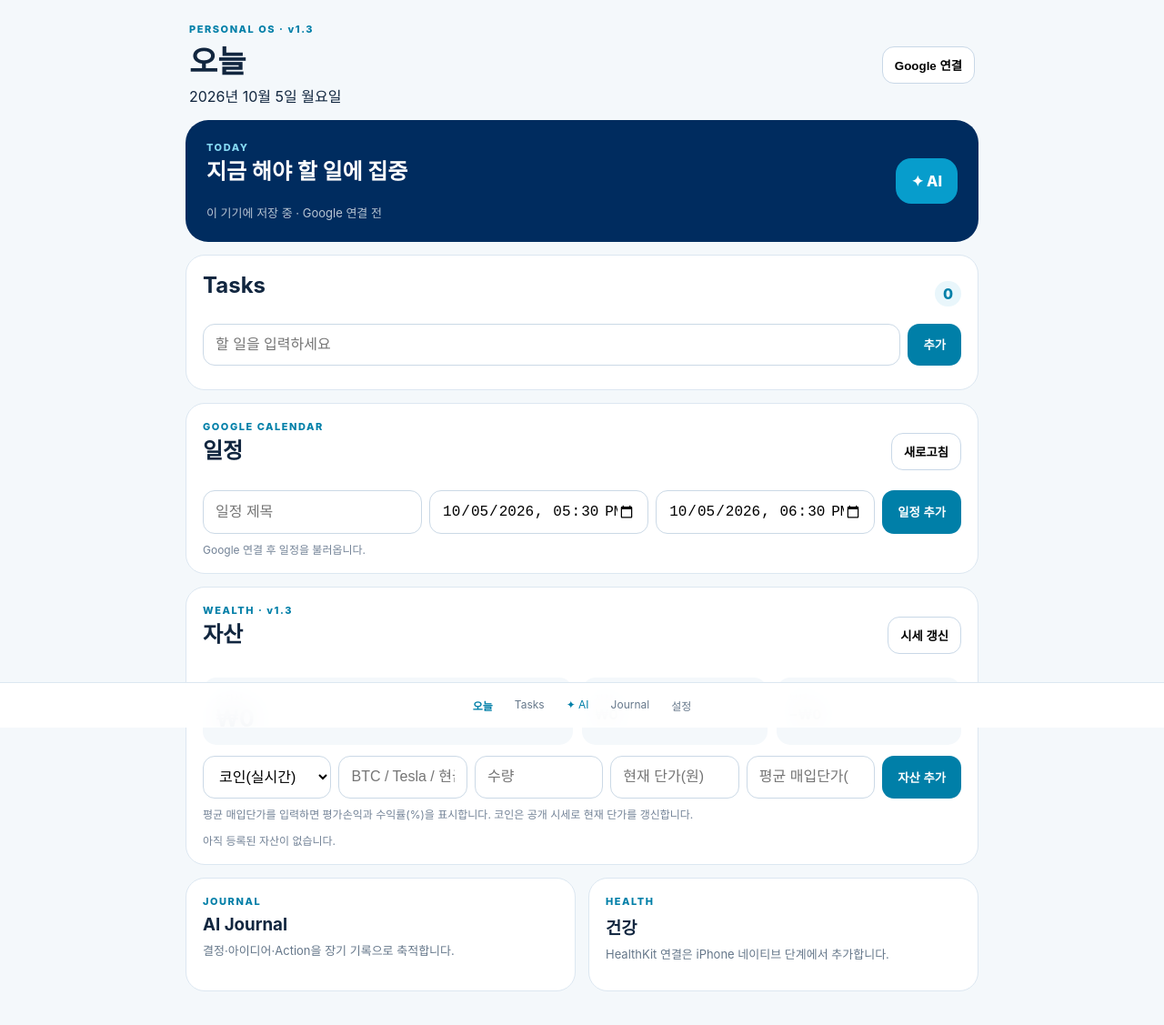
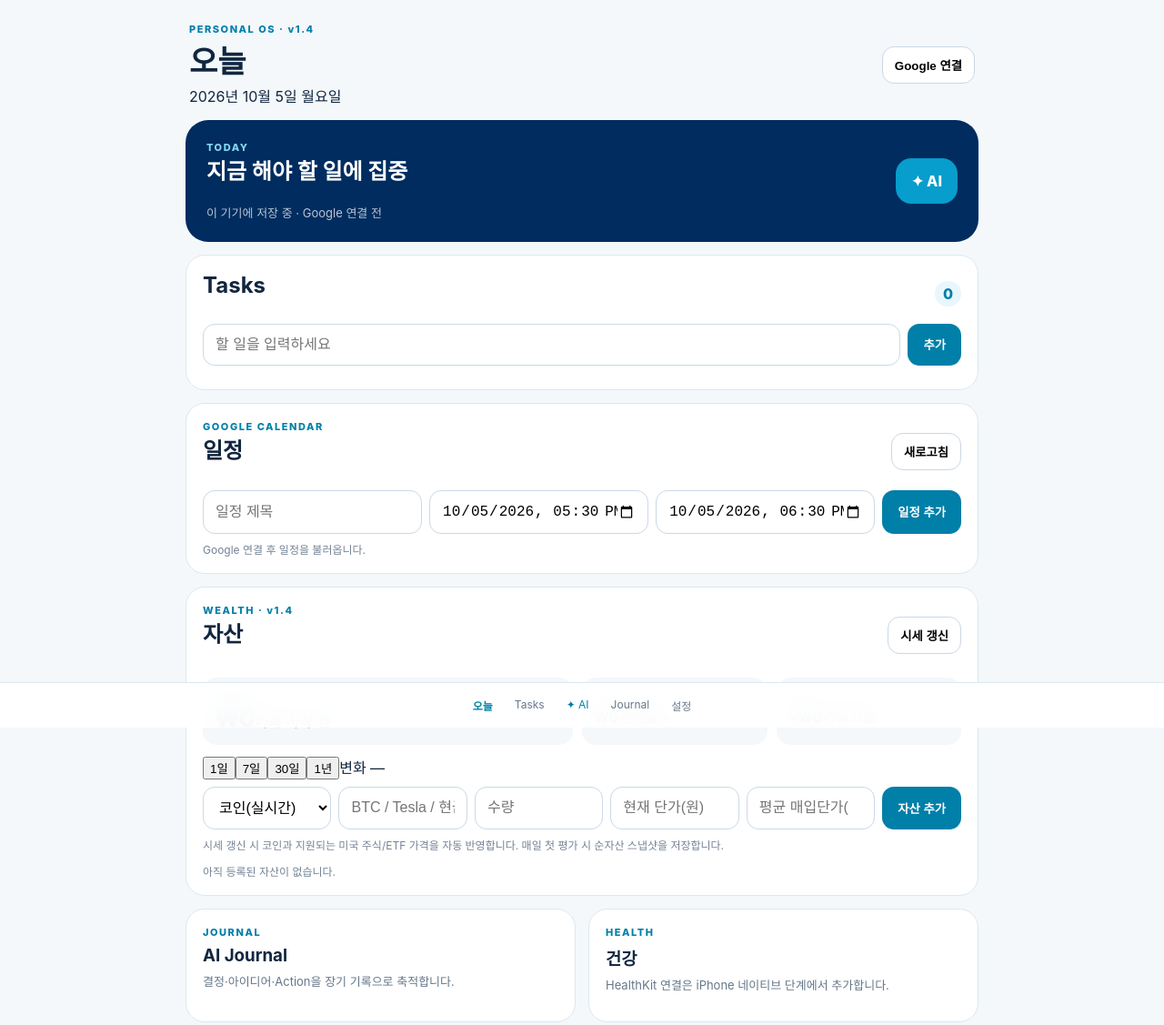
Before and after one commit to rudwnsgus13-ops/personal-os, a plain HTML site: page index.html in a window 1280 px wide. Shown: the whole page at 91% size. Drawn offline with Linux system fonts and the light colour scheme.

Commit message:
Upgrade Personal OS v1.4 portfolio tracking

```diff
--- a/index.html
+++ b/index.html
@@ -1,11 +1,11 @@
 <!doctype html><html lang="ko"><head><meta charset="utf-8"><meta name="viewport" content="width=device-width,initial-scale=1,viewport-fit=cover"><meta name="theme-color" content="#002c5f"><title>Personal OS</title><link rel="manifest" href="manifest.webmanifest"><link rel="stylesheet" href="styles.css"><script src="https://accounts.google.com/gsi/client" async defer></script></head><body>
-<header><div><div class="eyebrow">PERSONAL OS · v1.3</div><h1>오늘</h1><div id="today"></div></div><button id="googleBtn" class="outline">Google 연결</button></header><main>
+<header><div><div class="eyebrow">PERSONAL OS · v1.4</div><h1>오늘</h1><div id="today"></div></div><button id="googleBtn" class="outline">Google 연결</button></header><main>
 <section class="hero"><div><div class="eyebrow light">TODAY</div><h2>지금 해야 할 일에 집중</h2><p id="sync">이 기기에 저장 중 · Google 연결 전</p></div><a class="ai" href="https://chatgpt.com/" target="_blank" rel="noopener">✦ AI</a></section>
 <section class="card"><div class="titleRow"><h2>Tasks</h2><span id="count">0</span></div><form id="taskForm"><input id="taskInput" placeholder="할 일을 입력하세요" autocomplete="off"><button>추가</button></form><div id="taskList"></div></section>
 <section class="card"><div class="titleRow"><div><div class="eyebrow">GOOGLE CALENDAR</div><h2>일정</h2></div><button id="refreshCal" class="small" type="button">새로고침</button></div><form id="eventForm" class="eventForm"><input id="eventTitle" placeholder="일정 제목" required><input id="eventStart" type="datetime-local" required><input id="eventEnd" type="datetime-local" required><button>일정 추가</button></form><div id="events"><div class="empty">Google 연결 후 일정을 불러옵니다.</div></div></section>
-<section class="card wealth"><div class="titleRow"><div><div class="eyebrow">WEALTH · v1.3</div><h2>자산</h2></div><button id="refreshPrices" class="small" type="button">시세 갱신</button></div>
-<div class="wealthSummary"><div><span>순자산</span><strong id="netWorth">₩0</strong></div><div><span>자산</span><b id="assetsTotal">₩0</b></div><div><span>부채</span><b id="debtTotal">₩0</b></div></div>
-<form id="holdingForm" class="holdingForm"><select id="assetType"><option value="crypto">코인(실시간)</option><option value="cash">현금</option><option value="deposit">예금</option><option value="stock">주식(수동가격)</option><option value="other">기타자산</option><option value="debt">부채</option></select><input id="assetName" placeholder="BTC / Tesla / 현금" required><input id="assetQty" type="number" step="any" placeholder="수량" required><input id="assetPrice" type="number" step="any" placeholder="현재 단가(원)" required><input id="assetCost" type="number" step="any" placeholder="평균 매입단가(원)"><button>자산 추가</button></form>
-<p class="hint">평균 매입단가를 입력하면 평가손익과 수익률(%)을 표시합니다. 코인은 공개 시세로 현재 단가를 갱신합니다.</p><div id="holdings"></div></section>
+<section class="card wealth"><div class="titleRow"><div><div class="eyebrow">WEALTH · v1.4</div><h2>자산</h2></div><button id="refreshPrices" class="small" type="button">시세 갱신</button></div>
+<div class="wealthSummary"><div><span>순자산</span><strong id="netWorth">₩0</strong><em id="netChange">기록 시작 전</em></div><div><span>자산</span><b id="assetsTotal">₩0</b><em id="portfolioReturn">수익률 —</em></div><div><span>부채</span><b id="debtTotal">₩0</b><em id="snapshotCount">기록 0일</em></div></div><div class="periods"><button data-days="1">1일</button><button data-days="7">7일</button><button data-days="30">30일</button><button data-days="365">1년</button><span id="periodChange">변화 —</span></div>
+<form id="holdingForm" class="holdingForm"><select id="assetType"><option value="crypto">코인(실시간)</option><option value="cash">현금</option><option value="deposit">예금</option><option value="stock">주식/ETF</option><option value="other">기타자산</option><option value="debt">부채</option></select><input id="assetName" placeholder="BTC / Tesla / 현금" required><input id="assetQty" type="number" step="any" placeholder="수량" required><input id="assetPrice" type="number" step="any" placeholder="현재 단가(원)" required><input id="assetCost" type="number" step="any" placeholder="평균 매입단가(원)"><button>자산 추가</button></form>
+<p class="hint">시세 갱신 시 코인과 지원되는 미국 주식/ETF 가격을 자동 반영합니다. 매일 첫 평가 시 순자산 스냅샷을 저장합니다.</p><div id="holdings"></div></section>
 <section class="tiles"><article class="card"><div class="eyebrow">JOURNAL</div><h3>AI Journal</h3><p>결정·아이디어·Action을 장기 기록으로 축적합니다.</p></article><article class="card"><div class="eyebrow">HEALTH</div><h3>건강</h3><p>HealthKit 연결은 iPhone 네이티브 단계에서 추가합니다.</p></article></section></main>
 <nav><b>오늘</b><span>Tasks</span><a href="https://chatgpt.com/" target="_blank" rel="noopener">✦ AI</a><span>Journal</span><span>설정</span></nav><script src="app.js"></script></body></html>
```
